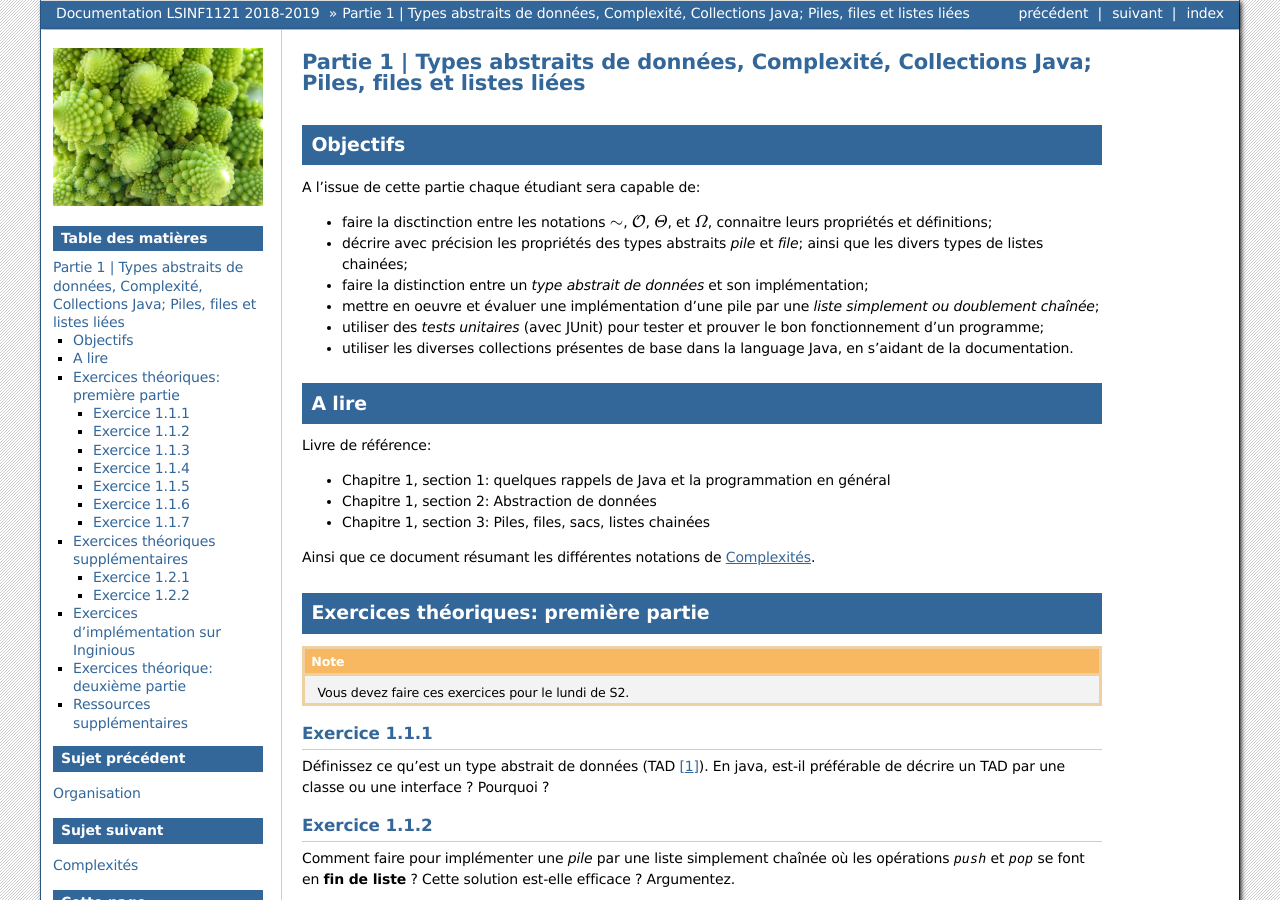
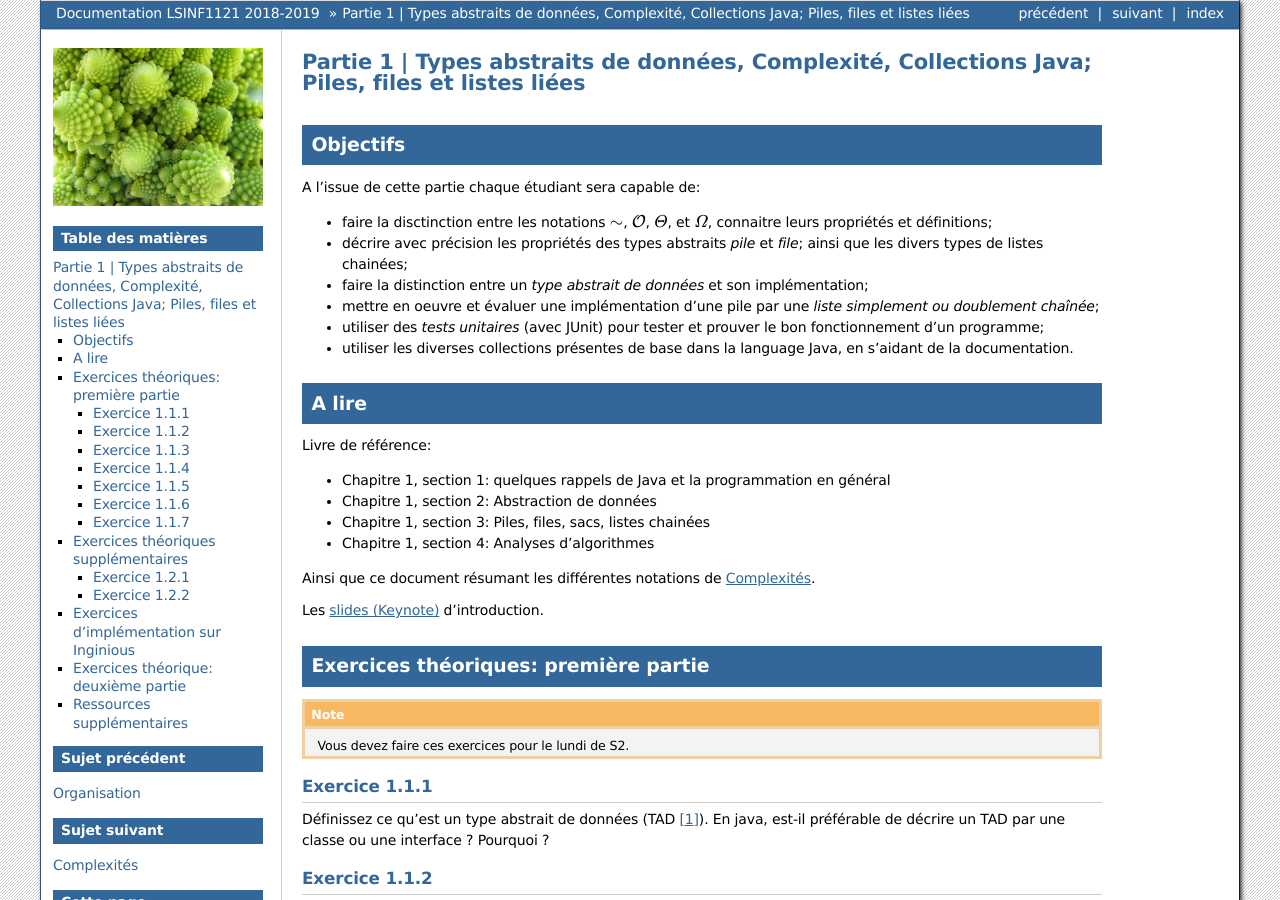
Before and after one commit to pschaus/LINFO1121, a Sphinx documentation site: the page built from source/part1/index.rst, in a window 1280 px wide and 900 px high. Built offline with Sphinx 7.4.7, drawn with Linux system fonts in a browser that asks for light colours.

Commit message:
added section4 to read

```diff
--- a/source/part1/index.rst
+++ b/source/part1/index.rst
@@ -27,8 +27,12 @@ Livre de référence:
 * Chapitre 1, section 1: quelques rappels de Java et la programmation en général
 * Chapitre 1, section 2: Abstraction de données
 * Chapitre 1, section 3: Piles, files, sacs, listes chainées
+* Chapitre 1, section 4: Analyses d'algorithmes
 
 Ainsi que ce document résumant les différentes notations de :ref:`part1complexity`.
+
+Les `slides (Keynote) <https://www.icloud.com/keynote/0jTHGv9VcBJNqr701X0LiSSeQ#part1-intro>`_ d'introduction.
+
 
 Exercices théoriques: première partie
 =======================================
```
